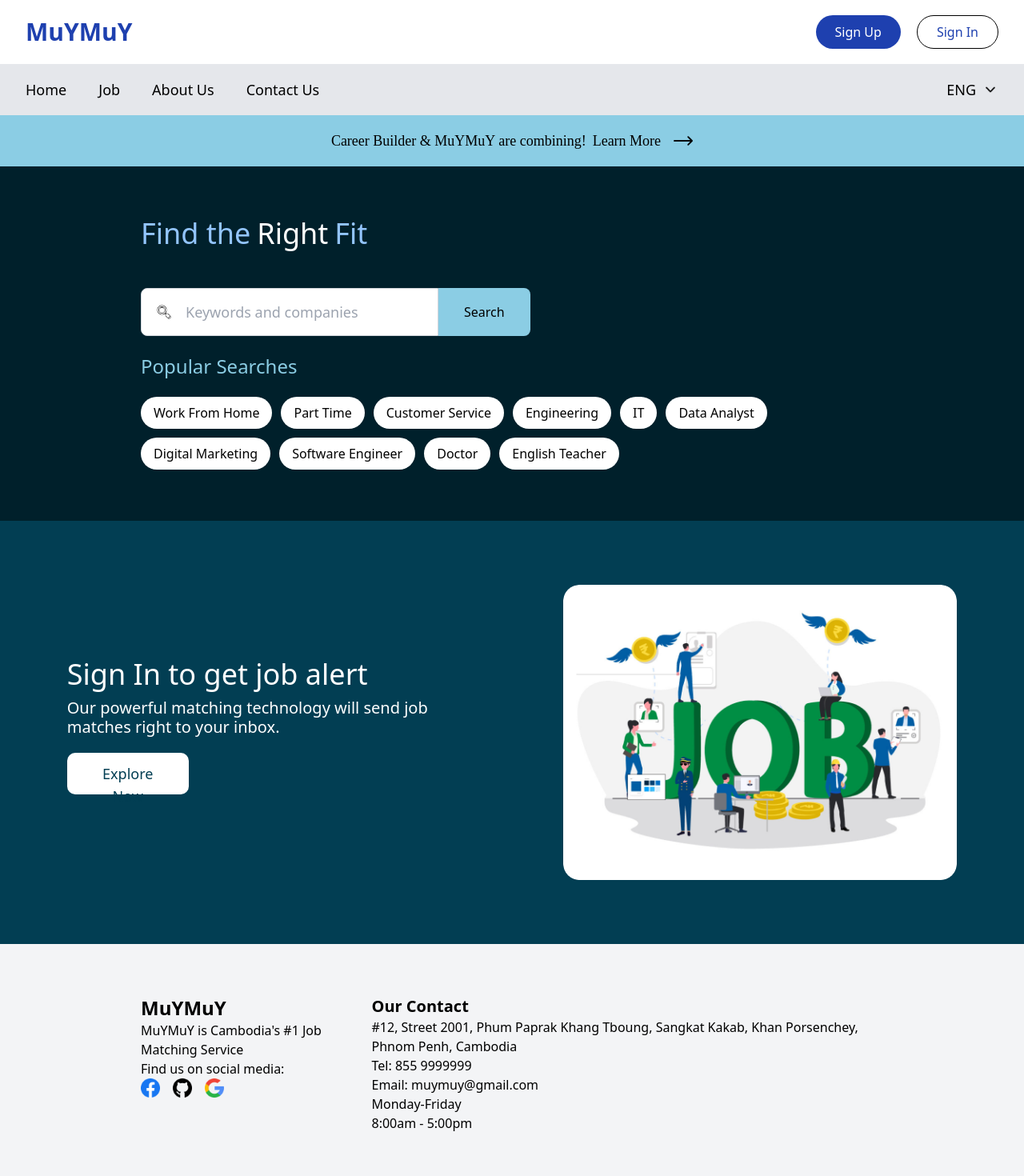
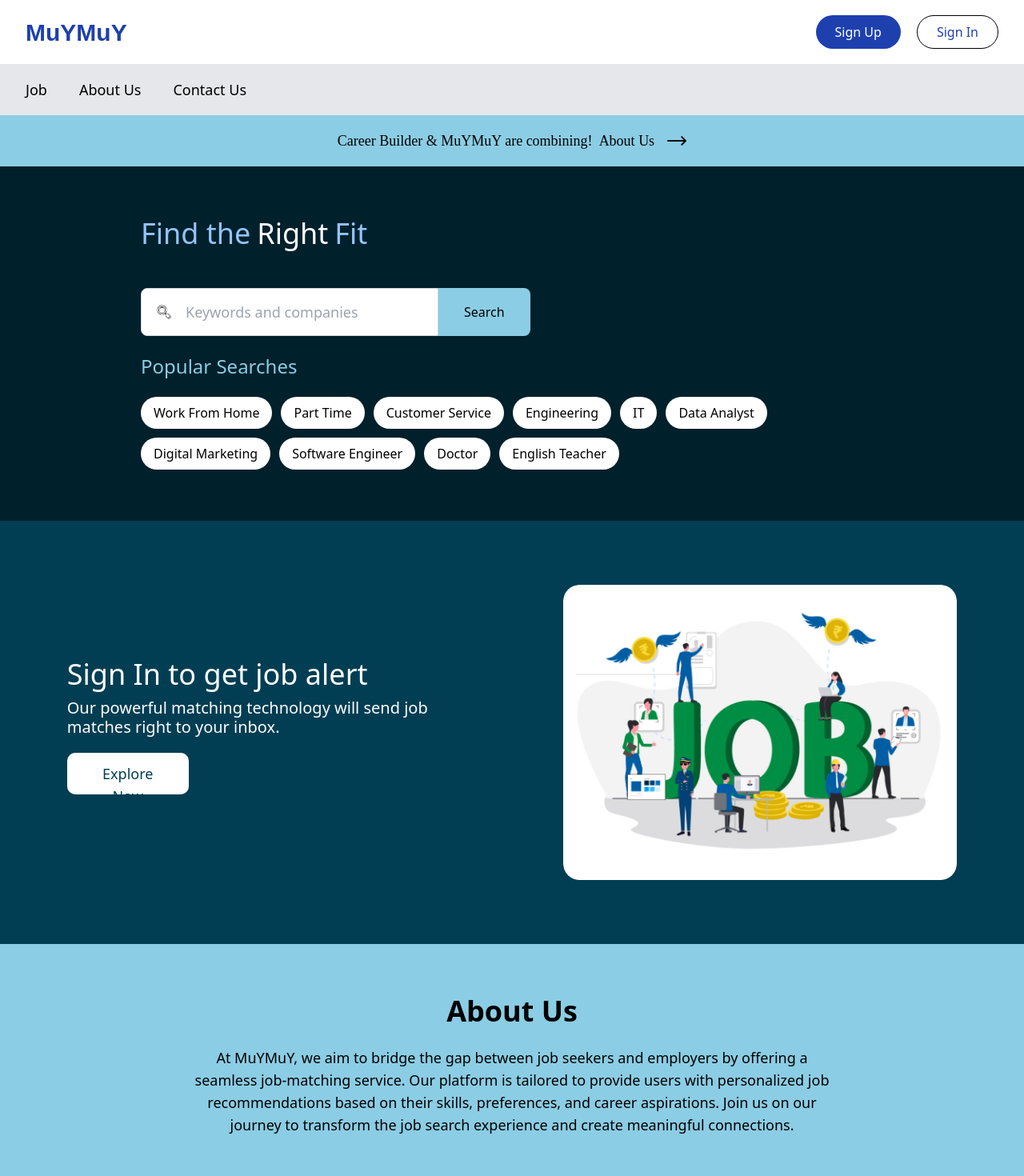
Before and after one commit to Conclusious/Job-Listing, a React (Vite) app in the folder frontend/: page / in a window 1280 px wide. Shown: the top 1470 px of the page at 80% size. Built offline with nearby package versions, Linux system fonts and the light colour scheme.

Commit message:
Changes:
- changed styling in Homepage, JobPost, Loginpage and Profile
- added about us in Homepage
- deleted some alerts

```diff
--- a/frontend/src/components/Homepage.jsx
+++ b/frontend/src/components/Homepage.jsx
@@ -3,15 +3,22 @@
 
 function Homepage() {
   const navigate = useNavigate();
-  const [Login,setLogin]=useState(false)
+  const [Login, setLogin] = useState(false);
   const footerRef = useRef(null);
+  const aboutUsRef = useRef(null);
+
+  const scrolltoAbout = () => {
+    aboutUsRef.current?.scrollIntoView({ behavior: 'smooth' });
+  };
+
   const scrollToFooter = () => {
     footerRef.current?.scrollIntoView({ behavior: 'smooth' });
   };
-  useEffect(()=>{
-    const loggedIn = localStorage.getItem('Login')=='true';
+
+  useEffect(() => {
+    const loggedIn = localStorage.getItem('Login') === 'true';
     setLogin(loggedIn);
-  },[]);
+  }, []);
 
   const handlePopularSearch = (searchTerm) => {
     navigate(`/search?query=${encodeURIComponent(searchTerm)}`);
@@ -32,6 +39,7 @@
   const goToAccount = () => {
     navigate('/Profile');
   };
+
   const [searchQuery, setSearchQuery] = useState('');
 
   const handleSearchSubmit = (e) => {
@@ -45,7 +53,7 @@
     <div id="Homepage" className="flex flex-col">
       {/* Header Section */}
       <header className="flex justify-between items-center bg-white h-20 px-8">
-        <h2 className="text-3xl text-blue-800 font-semibold">MuYMuY</h2>
+        <h2 className="text-blue-800 font-merriweather-sans font-bold text-[30px] hover:cursor-pointer hover:text-blue-600 transition-colors">MuYMuY</h2>
         <div className="flex gap-5">
           {Login ? (
             <img
@@ -76,21 +84,16 @@
       {/* Navigation Section */}
       <nav className="flex justify-between items-center bg-gray-200 h-16 px-8 text-lg">
         <div className="flex gap-10">
-          <nav className="hover:underline cursor-pointer">Home</nav>
           <nav className="hover:underline cursor-pointer" onClick={handleJobClick}>Job</nav>
-          <nav className="hover:underline cursor-pointer" onClick={scrollToFooter}>About Us</nav>
+          <nav className="hover:underline cursor-pointer" onClick={scrolltoAbout}>About Us</nav>
           <nav className="hover:underline cursor-pointer" onClick={scrollToFooter}>Contact Us</nav>
         </div>
-        <button className="flex items-center text-lg">
-          ENG
-          <img className="w-5 ml-2" src="/images/down.png" alt="Dropdown Icon" />
-        </button>
       </nav>
 
       {/* Learn More Section */}
-      <div className="flex justify-center items-center gap-2 bg-[#8BCDE4] text-lg h-16 font-manrope cursor-pointer">
+      <div className="flex justify-center items-center gap-2 bg-[#8BCDE4] text-lg h-16 font-manrope">
         <p>Career Builder & MuYMuY are combining!</p>
-        <nav className="relative text-black no-underline hover:underline">Learn More</nav>
+        <nav className="relative text-black no-underline hover:underline cursor-pointer" onClick={scrolltoAbout}>About Us</nav>
         <img className="ml-2" src="/images/right-arrow.png" alt="Arrow Icon" />
       </div>
 
@@ -128,7 +131,10 @@
         <div className="popular-search mt-5">
           <h4 className="text-[#8BCDE4] text-[24px] font-normal mb-2.5">Popular Searches</h4>
           <div className="ButSearch flex flex-wrap gap-[11px] mt-5 max-w-[900px] w-full">
-                        {["Work From Home", "Part Time", "Customer Service", "Engineering", "IT", "Data Analyst", "Digital Marketing", "Software Engineer", "Doctor", "English Teacher"].map((search, index) => (
+            {[
+              "Work From Home", "Part Time", "Customer Service", "Engineering", "IT",
+              "Data Analyst", "Digital Marketing", "Software Engineer", "Doctor", "English Teacher"
+            ].map((search, index) => (
               <button key={index} className="bg-white text-black px-4 py-2 rounded-full hover:bg-gray-200" onClick={() => handlePopularSearch(search)}>
                 {search}
               </button>
@@ -153,20 +159,30 @@
         </div>
       </section>
 
+   {/* About Us Section */}
+      <section ref={aboutUsRef} className="about-us bg-[#8BCDE4] py-16 px-10">
+        <h2 className="text-4xl text-wh text-center font-semibold mb-6">About Us</h2>
+        <p className="text-lg text-center max-w-[800px] mx-auto leading-7">
+          At MuYMuY, we aim to bridge the gap between job seekers and employers by offering a seamless job-matching service.
+          Our platform is tailored to provide users with personalized job recommendations based on their skills, preferences, and career aspirations.
+          Join us on our journey to transform the job search experience and create meaningful connections.
+        </p>
+      </section>
+
       {/* Footer Section */}
       <footer ref={footerRef} className="bg-gray-100 px-44 py-16">
         <div className="flex justify-between">
-          <div>
+          <div className='w-[50%]'>
             <h1 className="text-2xl font-semibold">MuYMuY</h1>
             <p>MuYMuY is Cambodia's #1 Job Matching Service</p>
             <p>Find us on social media:</p>
-            <div className="flex gap-4">
-              <img src="/images/facebook.png" alt="Facebook Icon" className="w-6" />
-              <img src="/images/github.png" alt="GitHub Icon" className="w-6" />
-              <img src="/images/search.png" alt="Search Icon" className="w-6" />
+            <div className="flex gap-5 mt-5">
+              <img src="/images/facebook.png" alt="Facebook Icon" className="w-10 cursor-pointer" />
+              <img src="/images/github.png" alt="GitHub Icon" className="w-10 cursor-pointer" />
+              <img src="/images/search.png" alt="Search Icon" className="w-10 cursor-pointer" />
             </div>
           </div>
-          <div>
+          <div className='w-[50%]'>
             <h4 className="text-xl font-semibold">Our Contact</h4>
             <p>#12, Street 2001, Phum Paprak Khang Tboung, Sangkat Kakab, Khan Porsenchey, Phnom Penh, Cambodia</p>
             <p>Tel: 855 9999999</p>
@@ -176,7 +192,7 @@
           </div>
         </div>
       </footer>
-        <div className="credit h-[55px] bg-black text-white text-center">
+      <div className="credit h-[50px] place-content-center bg-black text-white text-center">
         <p>All rights reserved &#xA9; 2024 MuYMuY.</p>
       </div>
     </div>
--- a/frontend/src/components/JobPost.jsx
+++ b/frontend/src/components/JobPost.jsx
@@ -47,7 +47,7 @@
             const data = await response.json();
 
             if (response.ok) {
-                alert('Job posted successfully!');
+                navigate("/");
             } else {
                 alert(`Error: ${data.message || 'Unknown error occurred'}`);
             }
@@ -57,13 +57,11 @@
         }
     };
 
-
-
     return (
         <>
             {/* Header Container */}
             <div className='flex justify-center items-center bg-white h-[100px]'>
-                <h1 className='absolute mr-[1000px] text-blue-800 font-merriweather-sans font-bold text-[30px] hover:cursor-pointer'
+                <h1 className='absolute mr-[1000px] text-blue-800 font-merriweather-sans font-bold text-[30px] hover:cursor-pointer hover:text-blue-600 transition-colors'
                     onClick={gotoHome}>
                     MuYMuY</h1>
                 <div className='flex w-[520px]'>
--- a/frontend/src/components/Loginpage.jsx
+++ b/frontend/src/components/Loginpage.jsx
@@ -49,7 +49,6 @@
         localStorage.setItem('iduser', iduser);
         localStorage.setItem('firstname',firstname);
         localStorage.setItem('lastname',lastname);
-        alert('Registration successful!');
         navigate('/');
       } else {
         alert(`Error: ${data.message || 'Unknown error occurred'}`);
@@ -82,7 +81,6 @@
         localStorage.setItem('iduser', data.iduser);
         localStorage.setItem('firstname',data.firstname);
         localStorage.setItem('lastname',data.lastname);
-        alert('Login successful!');
         navigate('/');
       } else {
         alert(`Error: ${data.message || 'Invalid username or password'}`);
--- a/frontend/src/components/Profile.jsx
+++ b/frontend/src/components/Profile.jsx
@@ -28,19 +28,32 @@
         navigate('/');
     };
 
+    const [searchQuery, setSearchQuery] = useState('');
+
+    const handleSearchSubmit = (e) => {
+        e.preventDefault();
+        if (searchQuery.trim()) {
+            navigate(`/search?query=${encodeURIComponent(searchQuery)}`);
+        }
+    };
+
     return (
         <>
             <div className='bg-[#023E53] h-screen'>
                 {/* Header Container */}
                 <div className='flex justify-center items-center bg-white h-[100px]'>
-                    <h1 className='absolute mr-[1000px] text-blue-800 font-merriweather-sans font-bold text-[30px] hover:cursor-pointer' onClick={goToHome}>MuYMuY</h1>
-                    <div className='flex w-[520px]'>
+                    <h1 className='absolute mr-[1000px] text-blue-800 font-merriweather-sans font-bold text-[30px] hover:cursor-pointer hover:text-blue-600 transition-colors' onClick={goToHome}>MuYMuY</h1>
+                        <form onSubmit={handleSearchSubmit}
+                            className='flex w-[520px]'>
                             <input
+                                type="text"
+                                value={searchQuery}
+                                onChange={(e) => setSearchQuery(e.target.value)}
                                 placeholder="Search the job title or companies"
                                 className="w-[450px] h-[35px] shadow-inner border-[3px] border-r-0 rounded-l-[5px] indent-2"
                             ></input>
                             <button
-                            type="button"
+                                type="submit"
                                 className='place-items-center w-[75px] h-[35px] shadow-inner border-[3px] rounded-r-[5px]'
                             ><img
                                     id='search'
@@ -48,7 +61,7 @@
                                     src="/images/search-profile.png"
                                     alt="Search" />
                             </button>
-                    </div>
+                        </form>
                     <button
                         onClick={goToPost}
                         className='absolute ml-[790px] w-[100px] h-[35px] rounded-[5px] text-[20px] text-white bg-[#023E53] hover:bg-blue-800'>
```
Lines whose indentation alone changed are shown as unchanged.
